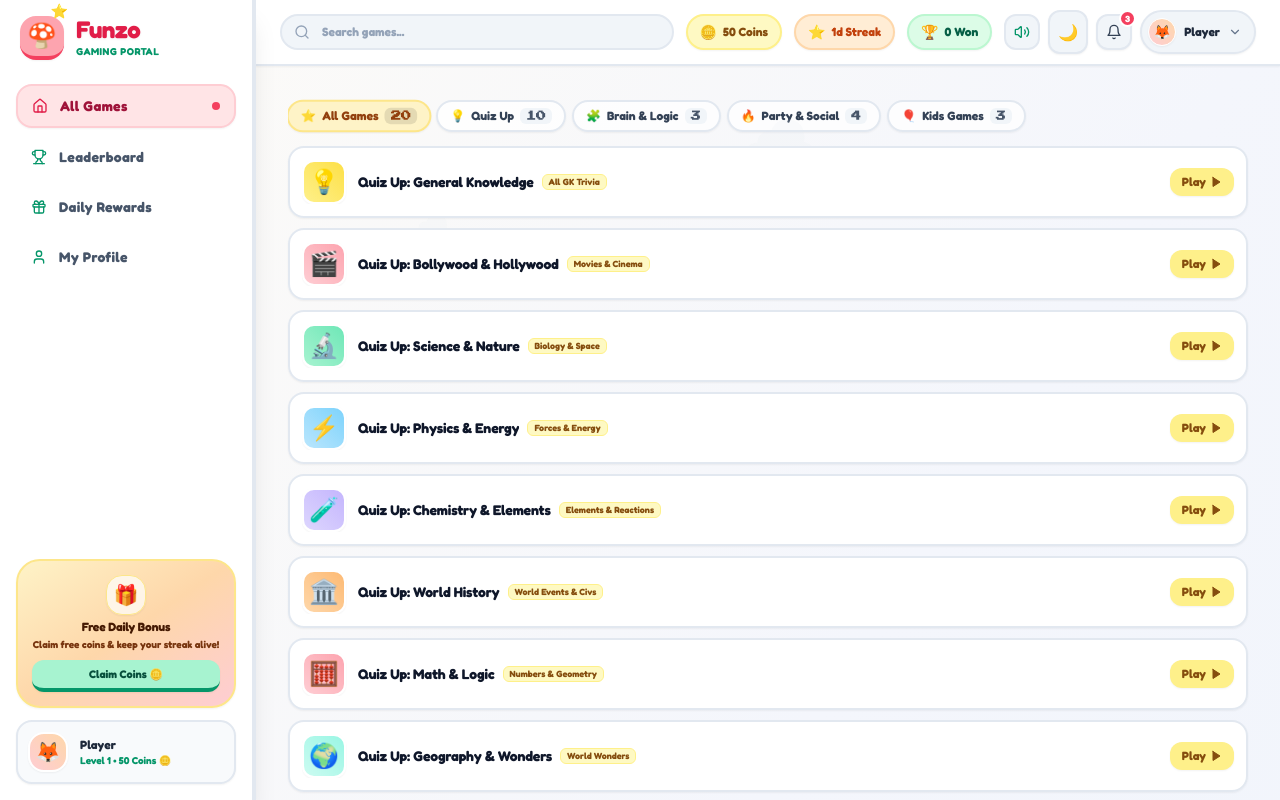
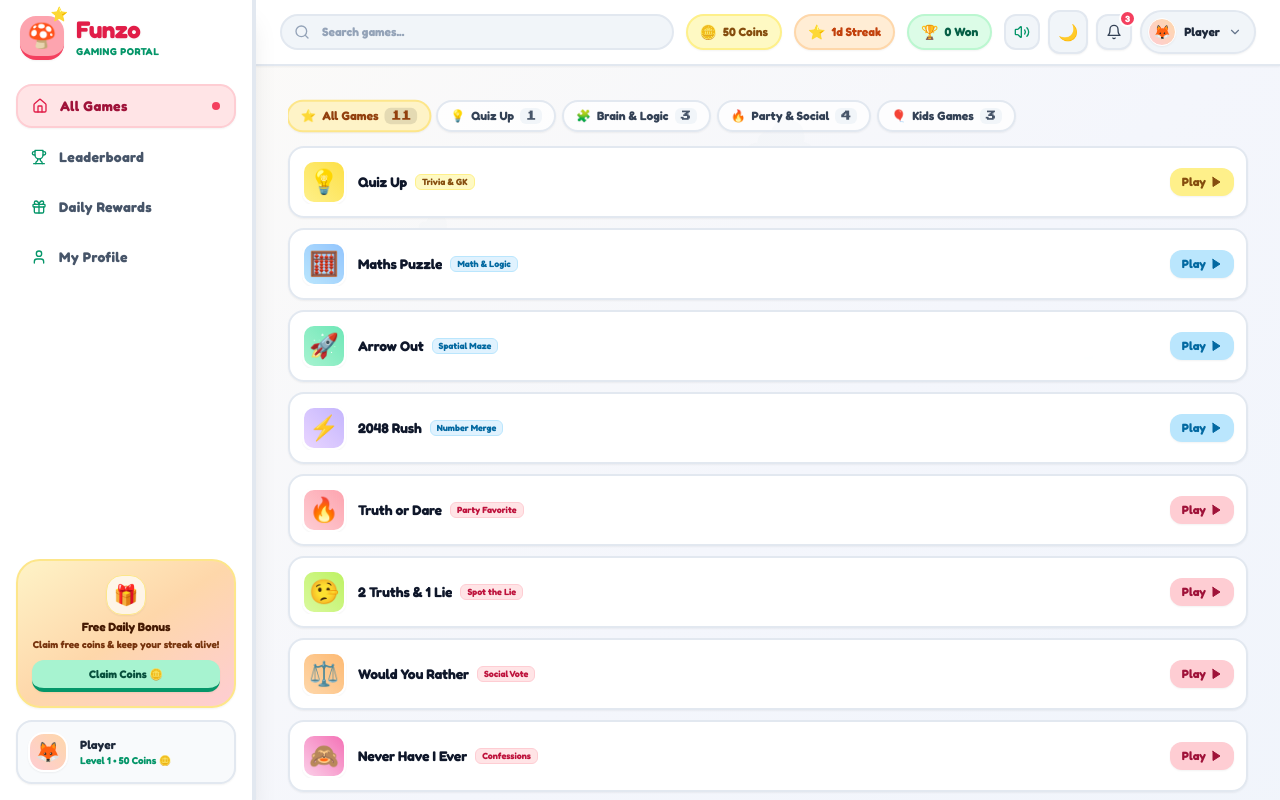
Before and after one commit to sakshijain050896-prog/funzo, a React (Vite) app: page / in a window 1280 px wide. Shown: the top 800 px of the page. Built offline with nearby package versions, Linux system fonts and the light colour scheme; no server answers.

Commit message:
Unify Quiz Up into a single game card in All Games catalog

```diff
--- a/src/components/dashboard/AllGamesCatalog.tsx
+++ b/src/components/dashboard/AllGamesCatalog.tsx
@@ -40,102 +40,12 @@ export const ALL_GAMES_DATA: GameCatalogItem[] = [
   {
     id: 'quizup',
     subTab: 'all',
-    title: 'Quiz Up: General Knowledge',
+    title: 'Quiz Up',
     genre: 'quiz',
     genreLabel: 'Quiz Up',
-    tag: 'All GK Trivia',
+    tag: 'Trivia & GK',
     emoji: '💡',
     bgGradient: 'from-[#fef08a] to-[#fde047]',
-  },
-  {
-    id: 'quizup',
-    subTab: 'cinema',
-    title: 'Quiz Up: Bollywood & Hollywood',
-    genre: 'quiz',
-    genreLabel: 'Quiz Up',
-    tag: 'Movies & Cinema',
-    emoji: '🎬',
-    bgGradient: 'from-[#fecdd3] to-[#fda4af]',
-  },
-  {
-    id: 'quizup',
-    subTab: 'science',
-    title: 'Quiz Up: Science & Nature',
-    genre: 'quiz',
-    genreLabel: 'Quiz Up',
-    tag: 'Biology & Space',
-    emoji: '🔬',
-    bgGradient: 'from-[#a7f3d0] to-[#6ee7b7]',
-  },
-  {
-    id: 'quizup',
-    subTab: 'physics',
-    title: 'Quiz Up: Physics & Energy',
-    genre: 'quiz',
-    genreLabel: 'Quiz Up',
-    tag: 'Forces & Energy',
-    emoji: '⚡',
-    bgGradient: 'from-[#bae6fd] to-[#7dd3fc]',
-  },
-  {
-    id: 'quizup',
-    subTab: 'chemistry',
-    title: 'Quiz Up: Chemistry & Elements',
-    genre: 'quiz',
-    genreLabel: 'Quiz Up',
-    tag: 'Elements & Reactions',
-    emoji: '🧪',
-    bgGradient: 'from-[#ddd6fe] to-[#c4b5fd]',
-  },
-  {
-    id: 'quizup',
-    subTab: 'history',
-    title: 'Quiz Up: World History',
-    genre: 'quiz',
-    genreLabel: 'Quiz Up',
-    tag: 'World Events & Civs',
-    emoji: '🏛️',
-    bgGradient: 'from-[#fed7aa] to-[#fdba74]',
-  },
-  {
-    id: 'quizup',
-    subTab: 'math',
-    title: 'Quiz Up: Math & Logic',
-    genre: 'quiz',
-    genreLabel: 'Quiz Up',
-    tag: 'Numbers & Geometry',
-    emoji: '🧮',
-    bgGradient: 'from-[#fecdd3] to-[#fda4af]',
-  },
-  {
-    id: 'quizup',
-    subTab: 'geography',
-    title: 'Quiz Up: Geography & Wonders',
-    genre: 'quiz',
-    genreLabel: 'Quiz Up',
-    tag: 'World Wonders',
-    emoji: '🌍',
-    bgGradient: 'from-[#ccfbf1] to-[#99f6e4]',
-  },
-  {
-    id: 'quizup',
-    subTab: 'tech',
-    title: 'Quiz Up: Tech & Inventions',
-    genre: 'quiz',
-    genreLabel: 'Quiz Up',
-    tag: 'Computers & Gadgets',
-    emoji: '💻',
-    bgGradient: 'from-[#e0e7ff] to-[#c7d2fe]',
-  },
-  {
-    id: 'quizup',
-    subTab: 'sports',
-    title: 'Quiz Up: Sports & Olympics',
-    genre: 'quiz',
-    genreLabel: 'Quiz Up',
-    tag: 'Cricket & Football',
-    emoji: '⚽',
-    bgGradient: 'from-[#ecfccb] to-[#d9f99d]',
   },
 
   // 1. BRAIN & LOGIC PUZZLES
```
